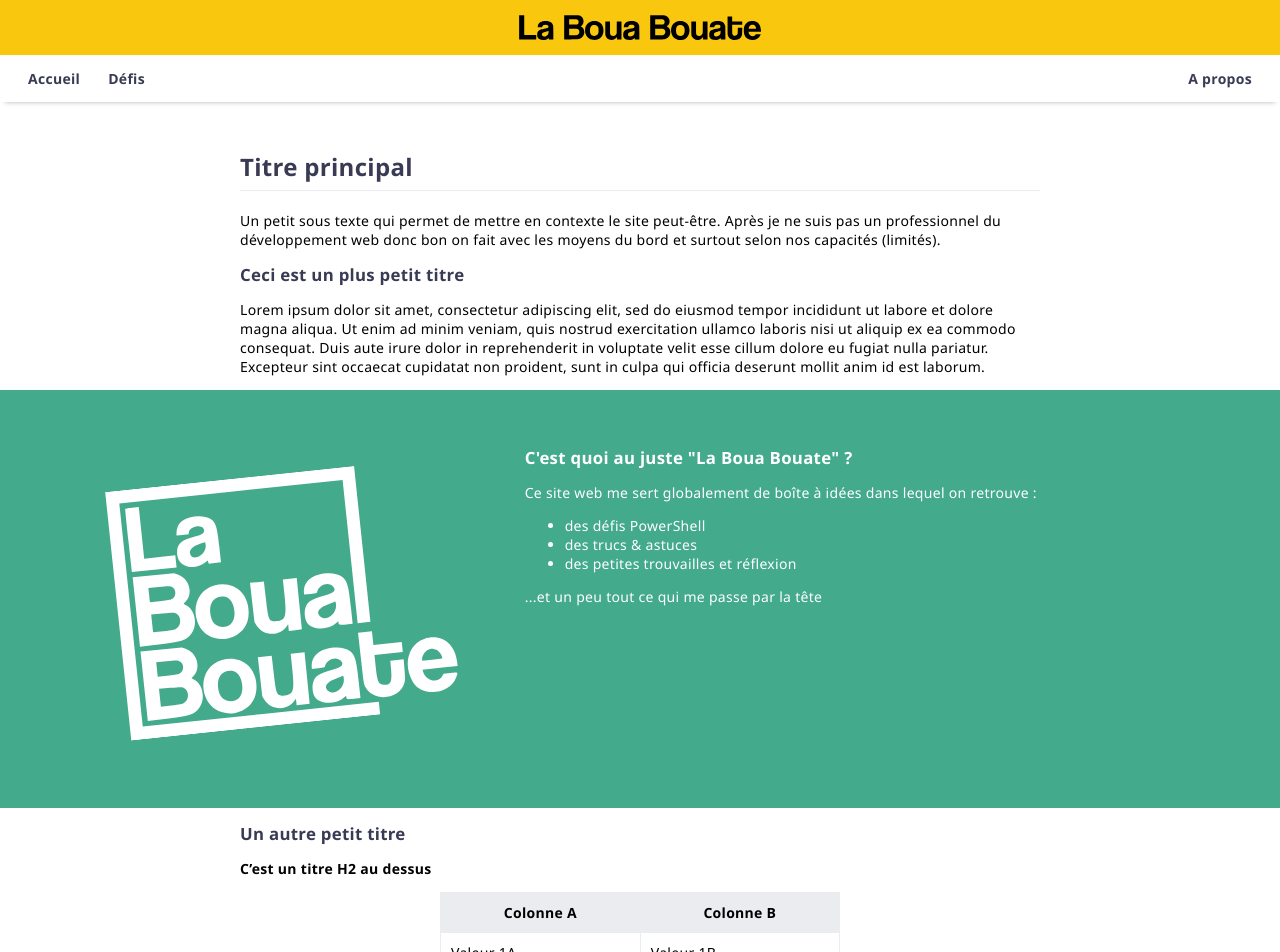
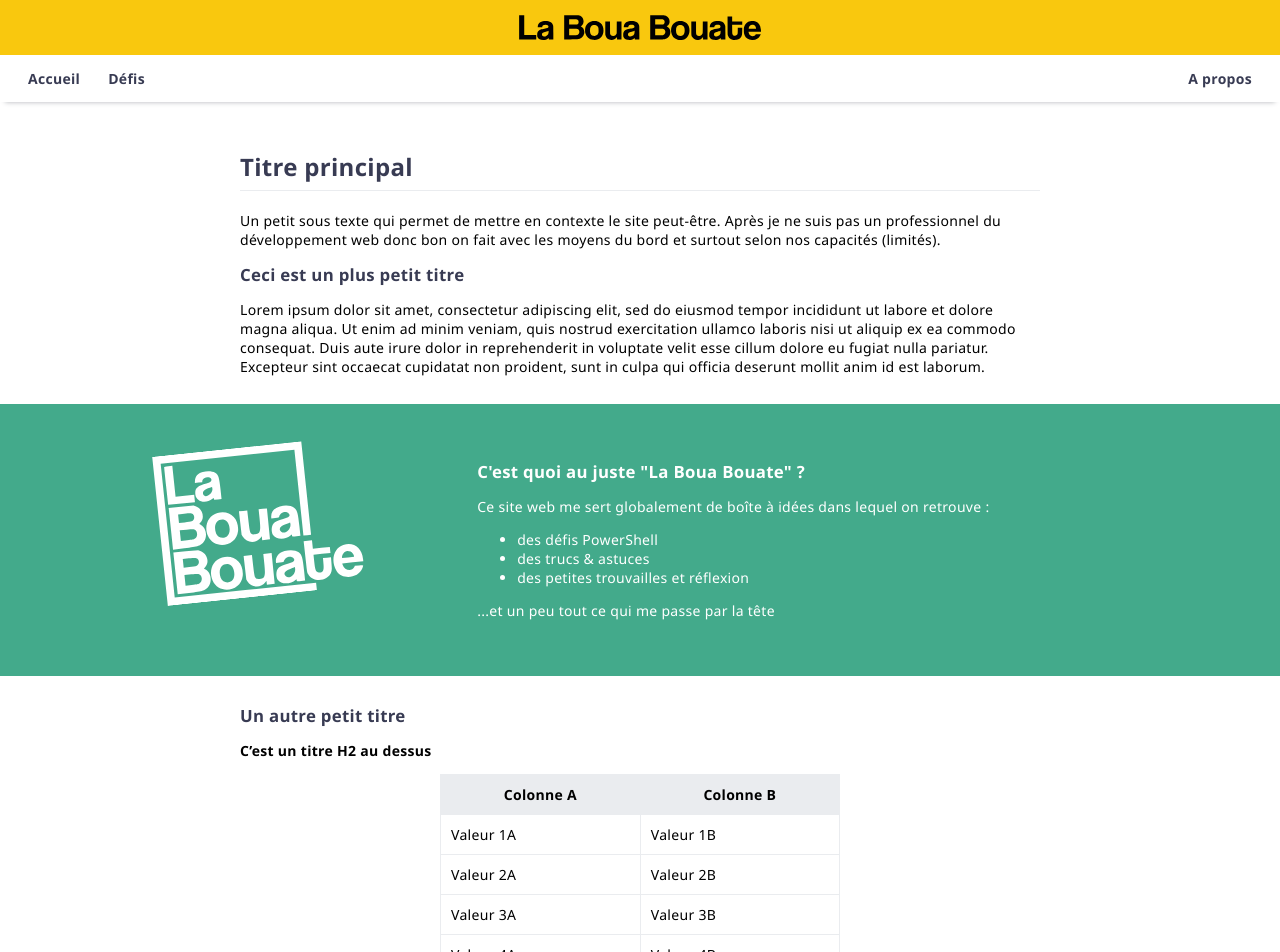
Before and after one commit to leobouard/leobouard.github.io, a Jekyll site: the page built from index.md, in a window 1280 px wide. Shown: the top 952 px of the page. Built offline with Jekyll 4.4.1, drawn with Linux system fonts in a browser that asks for light colours; our own code applies the rules of GitHub Pages for plain Markdown files.

Commit message:
Updating hero banner

```diff
--- a/assets/css/style.scss
+++ b/assets/css/style.scss
@@ -97,6 +97,8 @@ section {
     /* --- HERO DIV --- */
 
     .hero {
+        margin-top: 2em;
+        margin-bottom: 2em;
         width: 100vw;
         position: relative;
         left: 50%;
@@ -112,7 +114,6 @@ section {
         img {
             text-align: right;
             width: 33%;
-            margin: 3em;
             transform: rotate(-6deg);
         }
 
--- a/index.md
+++ b/index.md
@@ -7,7 +7,7 @@ Un petit sous texte qui permet de mettre en contexte le site peut-être. Après
 Lorem ipsum dolor sit amet, consectetur adipiscing elit, sed do eiusmod tempor incididunt ut labore et dolore magna aliqua. Ut enim ad minim veniam, quis nostrud exercitation ullamco laboris nisi ut aliquip ex ea commodo consequat. Duis aute irure dolor in reprehenderit in voluptate velit esse cillum dolore eu fugiat nulla pariatur. Excepteur sint occaecat cupidatat non proident, sunt in culpa qui officia deserunt mollit anim id est laborum.
 
 <div class="hero">
-    <img src="/assets/images/logo_white.svg" alt="La Boua Bouate mais dans un cube">
+    <img src="/assets/images/logo_white.svg" alt="La Boua Bouate mais dans un cube" style="height: 150px;">
     <div>
       <h2 style="color: #fff;">C'est quoi au juste "La Boua Bouate" ?</h2>
       <p>Ce site web me sert globalement de boîte à idées dans lequel on retrouve :</p>
```
